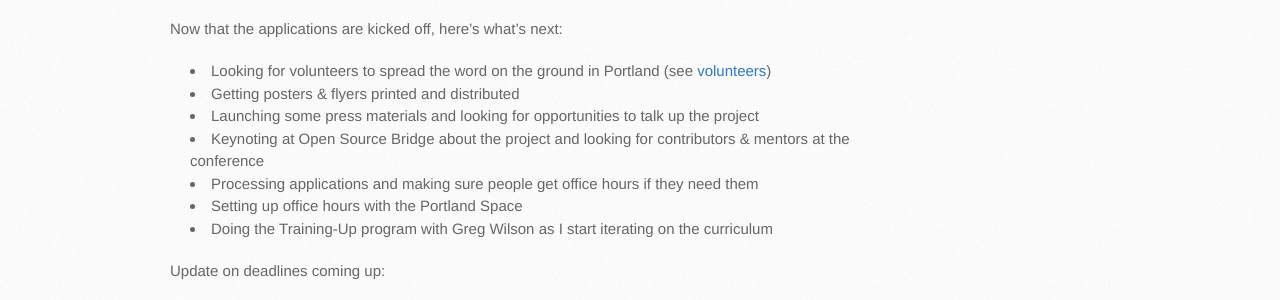
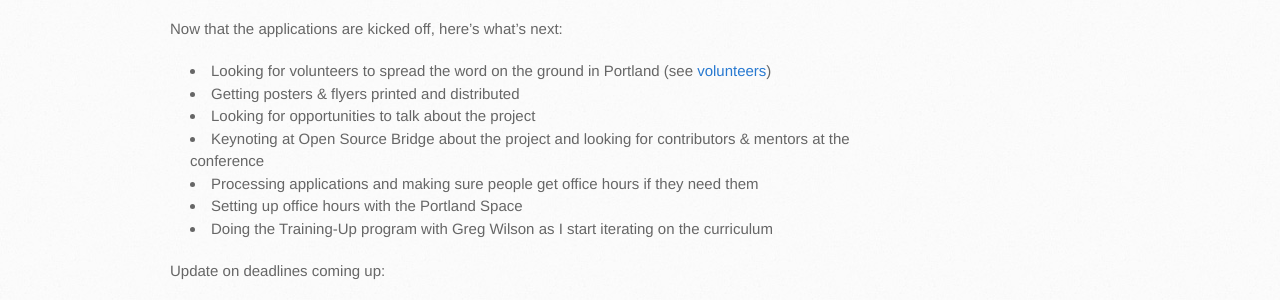
Before and after one commit to mozilla/ascendproject, a Jekyll site: the page built from _posts/2014-05-30-going-live.markdown, in a window 1280 px wide. Shown: the part 916-1216 px from the top of the page. Built offline with Jekyll 4.4.1, drawn with Linux system fonts in a browser that asks for light colours.

Commit message:
Update 2014-05-30-going-live.markdown

```diff
--- a/_posts/2014-05-30-going-live.markdown
+++ b/_posts/2014-05-30-going-live.markdown
@@ -20,7 +20,7 @@ Now that the applications are kicked off, here's what's next:
 
 * Looking for volunteers to spread the word on the ground in Portland (see [volunteers](/volunteers/))
 * Getting posters & flyers printed and distributed
-* Launching some press materials and looking for opportunities to talk up the project
+* Looking for opportunities to talk about the project
 * Keynoting at Open Source Bridge about the project and looking for contributors & mentors at the conference
 * Processing applications and making sure people get office hours if they need them
 * Setting up office hours with the Portland Space
```
